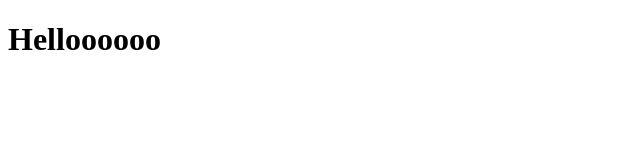
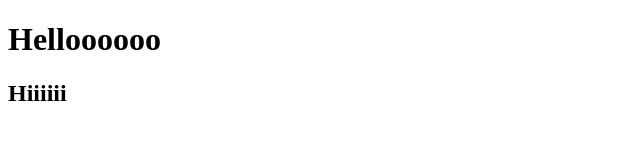
Before and after one commit to emilytann/hello-world, a plain HTML site: page index.html in a window 1280 px wide. Shown: the whole page, without its empty margins (0-640 px from the left). Drawn offline with Linux system fonts and the light colour scheme.

Commit message:
third commit

```diff
--- a/index.html
+++ b/index.html
@@ -8,5 +8,6 @@
 </head>
 <body>
     <h1>Helloooooo</h1>
+    <h2>Hiiiiii</h2>
 </body>
 </html>
```
